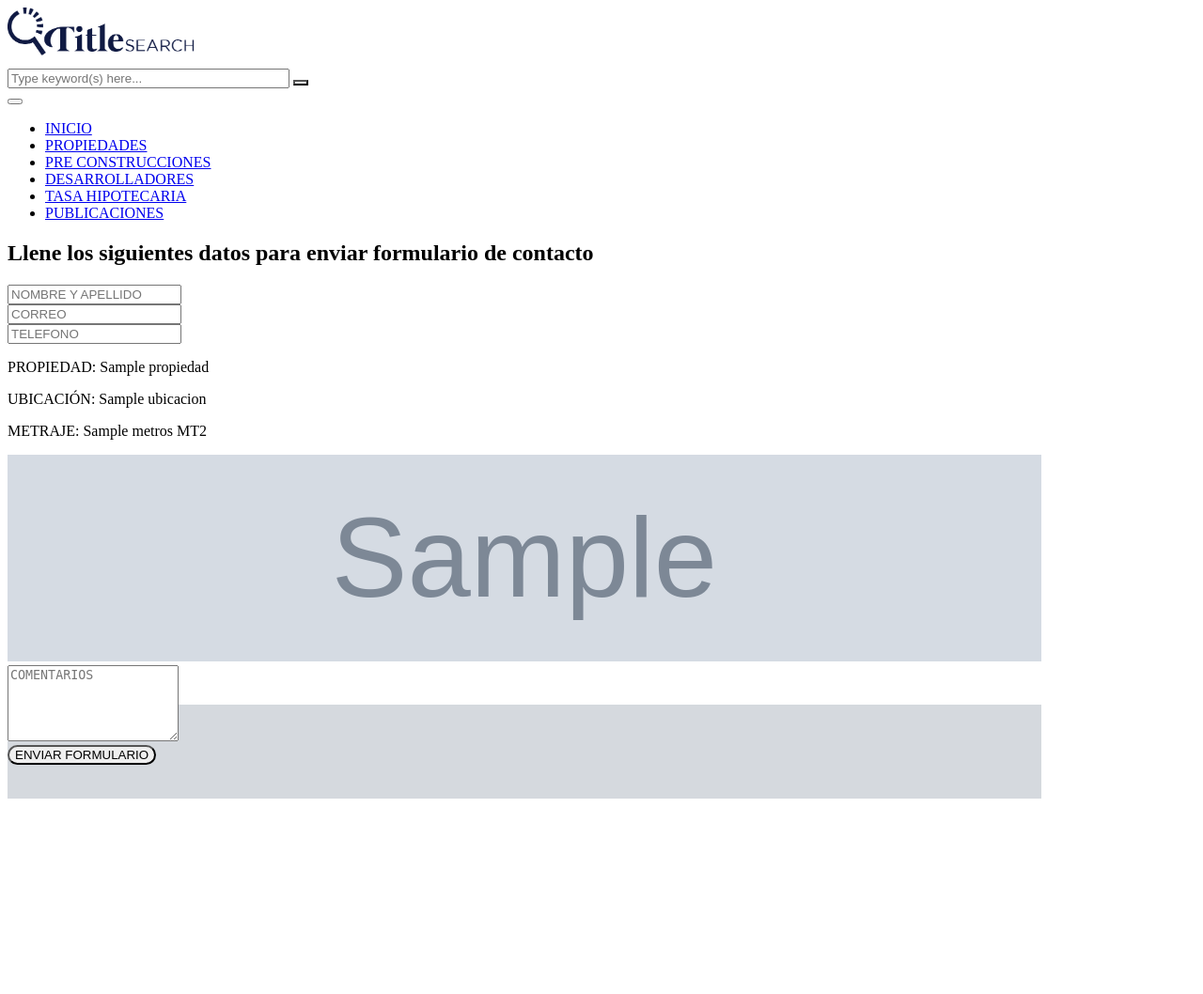
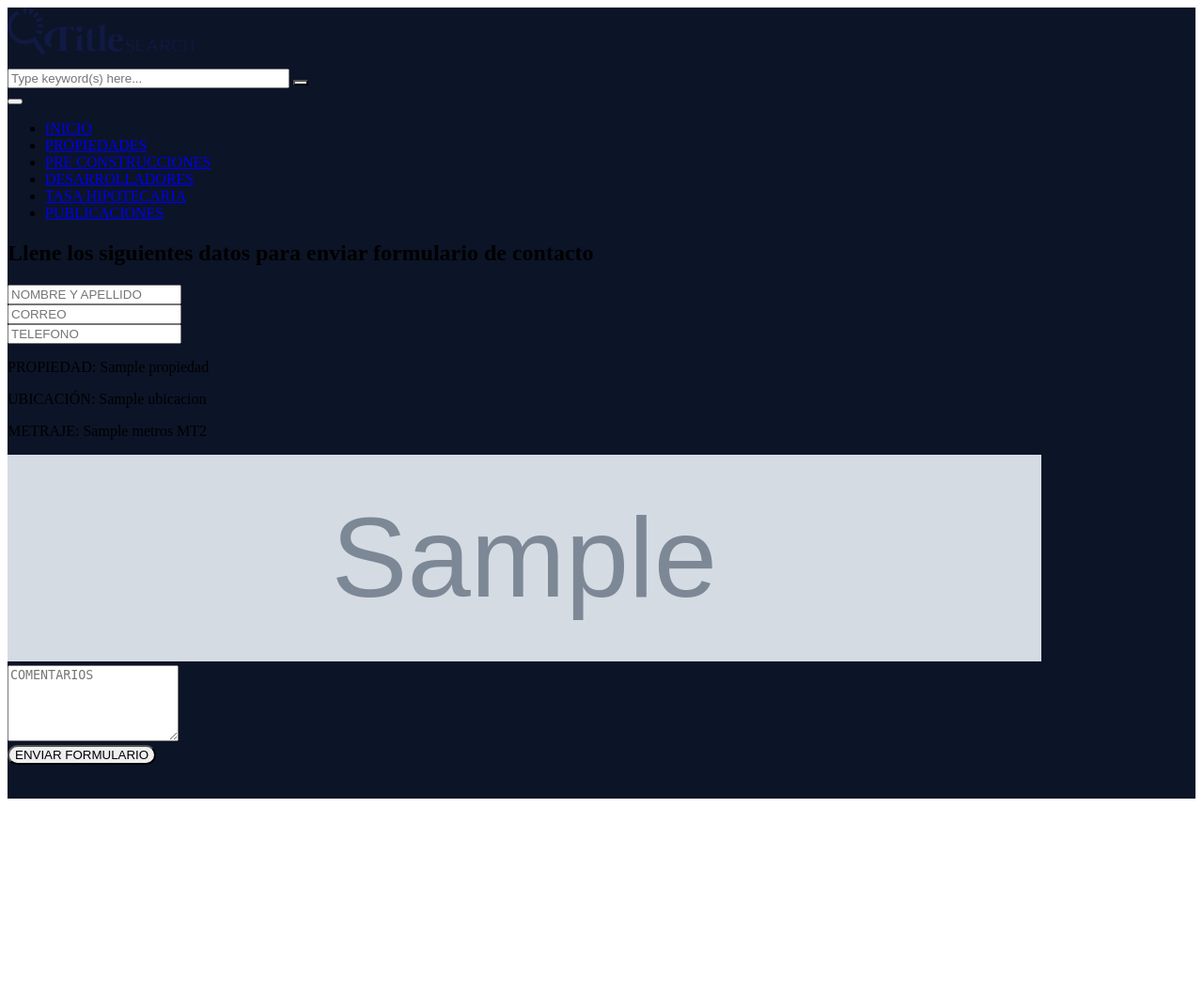
Before and after one commit to MicolPA/lex_realty, a Yii app: the page made by frontend/views/propiedades/propuesta.php in a window 1280 px wide. Shown: the whole page at 94% size. Run offline with PHP 8.4 and a stand-in for Yii, Linux system fonts and the light colour scheme; the template is opened without the code that fills it: most values are stand-ins (such as "Sample title", 1, 10 or a date in 2020); grey boxes marked "Sample" are stand-in pictures; form fields are guessed from the names that the template uses; data that the repository does not hold is empty; some libraries are stand-ins or nearby versions.

Commit message:
cambios forms

```diff
--- a/frontend/assets/AppAsset.php
+++ b/frontend/assets/AppAsset.php
@@ -12,7 +12,7 @@ class AppAsset extends AssetBundle
     public $basePath = '@webroot';
     public $baseUrl = '@web';
     public $css = [
-        'css/site.css?v=18',
+        'css/site.css?v=19',
         'css/bootstrap.css',
         'css/all.min.css',
     ];
--- a/frontend/views/propiedades/propuesta.php
+++ b/frontend/views/propiedades/propuesta.php
@@ -14,18 +14,22 @@ $this->title = 'PROPUESTA';
         font-size: 14px;
         font-weight: 400;
     }
+
+    .wrap{
+        background: #0c1427;
+    }
 </style>
 <div class="container mt-5">
 
     <div class="row">
-        <div class="col-md-8 m-auto bg-white rounded-2">
+        <div class="col-md-8 m-auto bg-white">
             <div class="p-5">
                 <?php if ($type == 1): ?>
-                <div class="bg-warning-2 text-center pl-4 pr-4 pt-2 pb-2 mb-5">
+                <div class="bg-pastel-blue text-center pl-4 pr-4 pt-2 pb-2 mb-5">
                     <h2 class="text-white h5 m-0">Llene los siguientes datos para enviar su propuesta</h2>
                 </div>
                 <?php else: ?>
-                <div class="bg-warning-2 text-center pl-4 pr-4 pt-2 pb-2 mb-5">
+                <div class="bg-pastel-blue text-center pl-4 pr-4 pt-2 pb-2 mb-5">
                     <h2 class="text-white h5 m-0">Llene los siguientes datos para enviar formulario de contacto</h2>
                 </div>
                 <?php endif ?>
@@ -39,17 +43,17 @@ $this->title = 'PROPUESTA';
                     <?= $form->field($model, 'email')->textInput(['class' => 'input-r pl-4 pr-4 pt-3 pb-3', 'placeholder' =>'CORREO', 'required' => 'required'])->label(false) ?>
                 </div>
 
-                <div class="form-group mb-0">
+                <div class="form-group">
                     <?= $form->field($model, 'subject')->textInput(['class' => 'input-r pl-4 pr-4 pt-3 pb-3', 'placeholder' =>'TELEFONO', 'required' => 'required'])->label(false) ?>
                 </div>
 
-                <div class="rounded-left-2 bg-blue w-95 m-auto">
+                <div class="bg-blue3 w-95 m-auto">
                     <div class="row">
                         <div class="col-md-6">
                             <div class="pt-5 pl-4">
-                                <p class="text-blue font-14 m-0"><span class="font-weight-bold">PROPIEDAD:</span> <?= $propiedad->titulo_publicacion ?></p>
-                                <p class="text-blue font-14 m-0"><span class="font-weight-bold">UBICACIÓN:</span> <?= $propiedad->ubicacion->nombre ?></p>
-                                <p class="text-blue font-14"><span class="font-weight-bold">METRAJE:</span> <?= $propiedad->metros ?> MT2</p>
+                                <p class="text-white font-14 m-0"><span class="font-weight-bold">PROPIEDAD:</span> <?= $propiedad->titulo_publicacion ?></p>
+                                <p class="text-white font-14 m-0"><span class="font-weight-bold">UBICACIÓN:</span> <?= $propiedad->ubicacion->nombre ?></p>
+                                <p class="text-white font-14"><span class="font-weight-bold">METRAJE:</span> <?= $propiedad->metros ?> MT2</p>
                             </div>
                         </div>
 
@@ -83,7 +87,7 @@ $this->title = 'PROPUESTA';
 
                 <div class="row">
                     <div class="col-md-6 m-auto text-center" style="margin-bottom: -4rem !important">
-                        <?= Html::submitButton('ENVIAR FORMULARIO', ['class' => 'btn btn-warning text-white rounded-3 pr-4 pl-4', 'style' => 'border-radius:50px']) ?>
+                        <?= Html::submitButton('ENVIAR FORMULARIO', ['class' => 'btn btn-pastel-blue text-white rounded-3 pr-4 pl-4', 'style' => 'border-radius:50px']) ?>
                     </div>
                 </div>
 
@@ -93,6 +97,6 @@ $this->title = 'PROPUESTA';
 
     </div>
 
-    <div style="height: 100px;background: #d5d9de"></div>
+    <div style="height: 100px;background: #0c1427"></div>
 
 </div>
--- a/frontend/views/propiedades/view-2.php
+++ b/frontend/views/propiedades/view-2.php
@@ -129,7 +129,7 @@ $this->params['breadcrumbs'][] = $this->title;
                     </div>
                 </div>
                 <a href="/frontend/web/propiedades/enviar-propuesta?id=<?= $model->id ?>&user_id=<?= $model->user_id ?>&propiedad=1" class="btn-block text-success text-center p-0 pt-2 pb-2 btn btn-outline-success mt-4 h6">ENVIAR PROPUESTA</a>
-                <a href="/frontend/web/propiedades/agente?id=<?= $model->id ?>&user_id=<?= $model->user_id ?>&propiedad=1" class="btn-block text-dark text-center p-0 pt-2 pb-2 btn btn-outline-dark h6">CONTACTAR UN AGENTE</a>
+                <a href="/frontend/web/propiedades/agente?id=<?= $model->id ?>&user_id=<?= $model->user_id ?>&propiedad=1" class="btn-block text-white text-center p-0 pt-2 pb-2 btn btn-dark h6">CONTACTAR UN AGENTE</a>
             </div>
         </div>
     </div>
```
Also changed, not shown: frontend/views/pre-construcciones/view.php (+5 -5 lines), frontend/views/propiedades/contactar-agente.php (+6 -6 lines), frontend/views/propiedades/view.php (+5 -5 lines), frontend/web/css/site.css (+6 -3 lines).
